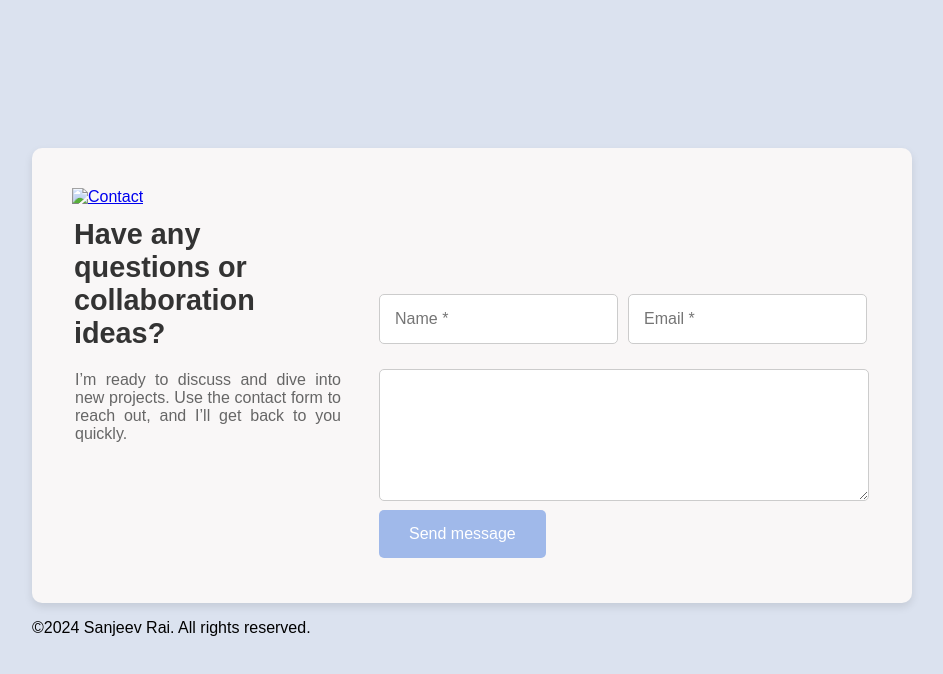
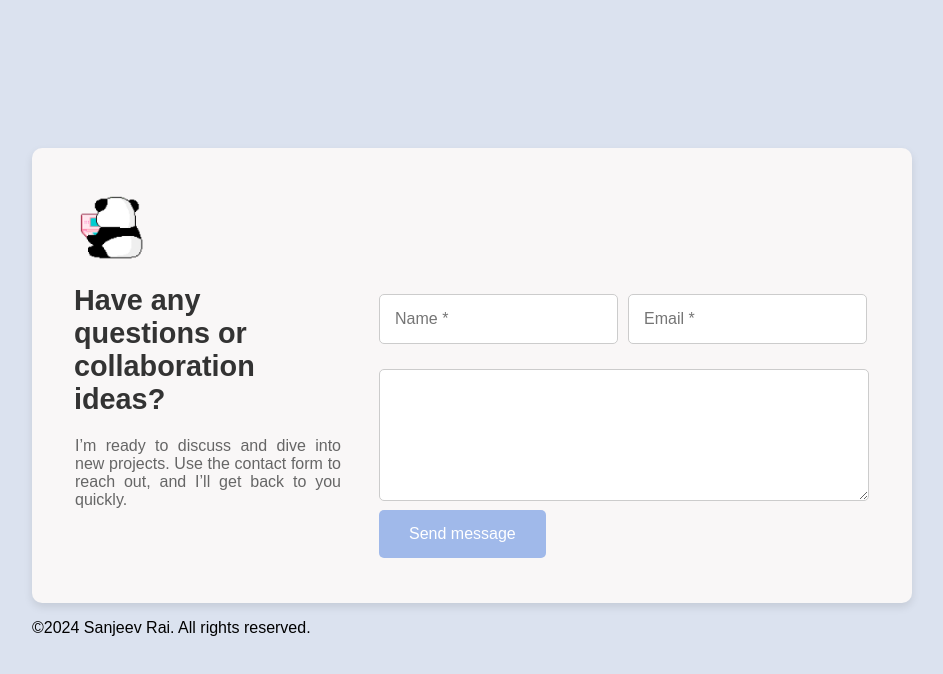
Before and after one commit to Itsunderated/Profile, a plain HTML site: page contact.html in a window 1280 px wide. Shown: the whole page, without its empty margins (168-1111 px from the left). Drawn offline with Linux system fonts and the light colour scheme.

Commit message:
Update contact.html

```diff
--- a/contact.html
+++ b/contact.html
@@ -18,7 +18,7 @@
 
             <div class="tooltip">
                 <a href="index.html">
-                    <img src="img/contact1.gif" width="80px" alt="Contact">
+                    <img src="contact1.gif" width="80px" alt="Contact">
                 </a>
                 <span class="tooltiptext">Click here to go Home</span>
             </div>
```
